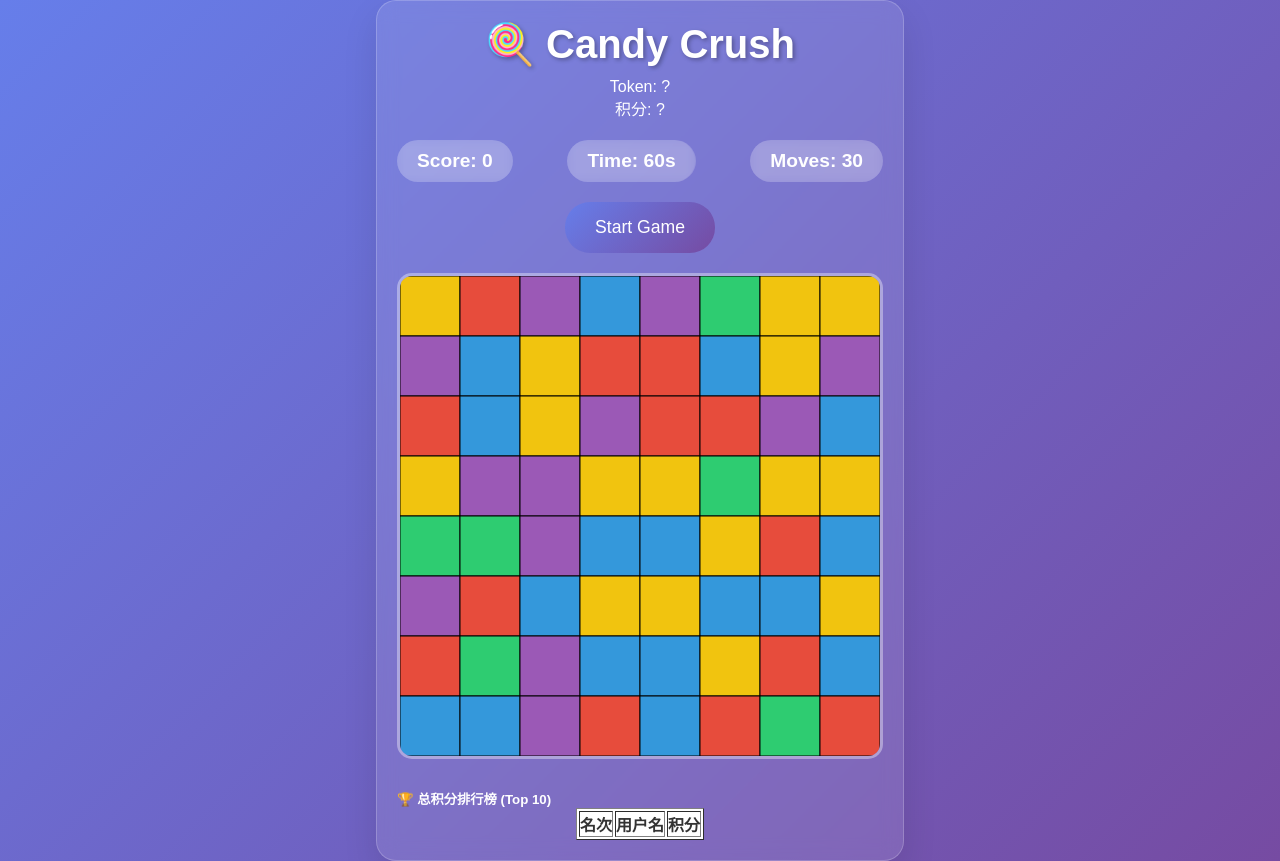
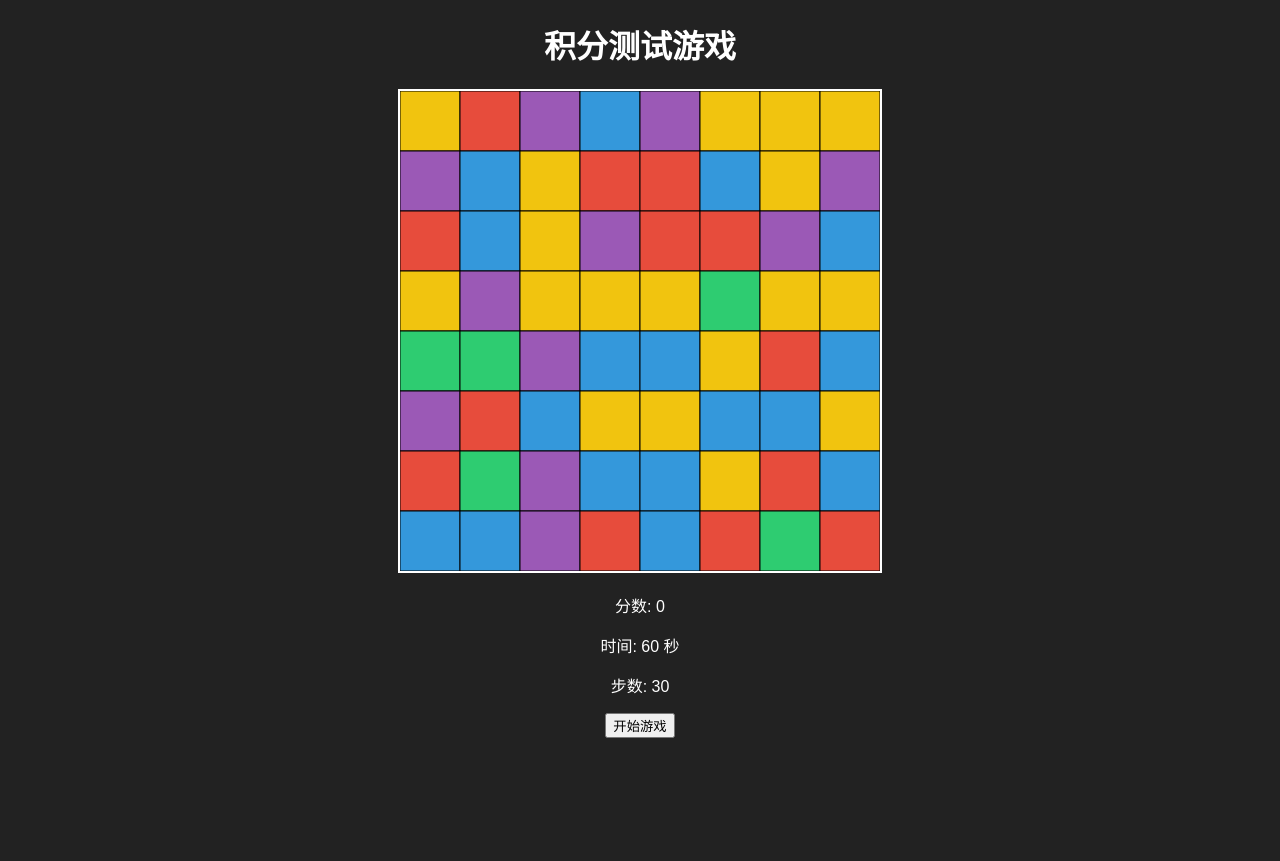
Before and after one commit to Dreamchaser-aus/candybackend, a Flask app: page /game in a window 1280 px wide. After the commit the page ends 738 px from the top, so only its background shows below. Run offline with Flask 3, Linux system fonts and the light colour scheme; lists and menus that the app fills with data are empty; some libraries are stand-ins or nearby versions.

Commit message:
Update game.html

```diff
--- a/templates/game.html
+++ b/templates/game.html
@@ -1,198 +1,39 @@
-
 <!DOCTYPE html>
-<html lang="en">
+<html lang="zh">
 <head>
     <meta charset="UTF-8">
-    <meta name="viewport" content="width=device-width, initial-scale=1.0">
-    <title>Candy Crush - Match 3 Game</title>
-    <script src="https://code.jquery.com/jquery-3.6.0.min.js"></script>
-    <script src="https://telegram.org/js/telegram-web-app.js"></script>
+    <title>积分测试游戏</title>
     <style>
-        * {
-            margin: 0;
-            padding: 0;
-            box-sizing: border-box;
-        }
-
-        body {
-            font-family: 'Arial', sans-serif;
-            background: linear-gradient(135deg, #667eea 0%, #764ba2 100%);
-            display: flex;
-            justify-content: center;
-            align-items: center;
-            min-height: 100vh;
-            color: white;
-        }
-
-        .game-container {
-            background: rgba(255, 255, 255, 0.1);
-            backdrop-filter: blur(10px);
-            border-radius: 20px;
-            padding: 20px;
-            box-shadow: 0 15px 35px rgba(0, 0, 0, 0.1);
-            border: 1px solid rgba(255, 255, 255, 0.2);
-        }
-
-        .game-header {
-            text-align: center;
-            margin-bottom: 20px;
-        }
-
-        .game-title {
-            font-size: 2.5em;
-            font-weight: bold;
-            text-shadow: 2px 2px 4px rgba(0, 0, 0, 0.3);
-            margin-bottom: 10px;
-        }
-
-        .game-stats {
-            display: flex;
-            justify-content: space-between;
-            margin-bottom: 20px;
-            font-size: 1.2em;
-            font-weight: bold;
-        }
-
-        .stat-item {
-            background: rgba(255, 255, 255, 0.2);
-            padding: 10px 20px;
-            border-radius: 25px;
-            backdrop-filter: blur(5px);
-        }
-
-        #gameCanvas {
-            border: 3px solid rgba(255, 255, 255, 0.3);
-            border-radius: 15px;
-            background: rgba(255, 255, 255, 0.1);
-            display: block;
-            margin: 0 auto;
-            cursor: grab;
-        }
-
-        #gameCanvas:active {
-            cursor: grabbing;
-        }
-
-        .game-over {
-            position: fixed;
-            top: 0;
-            left: 0;
-            width: 100%;
-            height: 100%;
-            background: rgba(0, 0, 0, 0.8);
-            display: none;
-            justify-content: center;
-            align-items: center;
-            z-index: 1000;
-        }
-
-        .game-over-content {
-            background: white;
-            color: #333;
-            padding: 40px;
-            border-radius: 20px;
-            text-align: center;
-            max-width: 400px;
-            box-shadow: 0 20px 40px rgba(0, 0, 0, 0.3);
-        }
-
-        .game-over h2 {
-            font-size: 2em;
-            margin-bottom: 20px;
-            color: #667eea;
-        }
-
-        .final-score {
-            font-size: 3em;
-            font-weight: bold;
-            color: #764ba2;
-            margin: 20px 0;
-        }
-
-        .restart-btn {
-            background: linear-gradient(135deg, #667eea 0%, #764ba2 100%);
-            color: white;
-            border: none;
-            padding: 15px 30px;
-            border-radius: 25px;
-            font-size: 1.1em;
-            cursor: pointer;
-            transition: transform 0.2s;
-        }
-
-        .restart-btn:hover {
-            transform: scale(1.05);
-        }
-
-        @media (max-width: 600px) {
-            .game-container {
-                padding: 15px;
-                margin: 10px;
-            }
-
-            .game-title {
-                font-size: 2em;
-            }
-
-            .game-stats {
-                font-size: 1em;
-            }
-
-            #gameCanvas {
-                max-width: 100%;
-            }
-        }
+        body { background: #222; color: #fff; text-align: center; font-family: Arial, sans-serif; }
+        canvas { background: #444; display: block; margin: 20px auto; border: 2px solid #fff; }
+        #gameOverModal { position: fixed; top: 0; left: 0; width: 100%; height: 100%; background: rgba(0,0,0,0.8);
+                         color: #fff; display: none; justify-content: center; align-items: center; flex-direction: column; }
+        #gameOverModal button { padding: 10px 20px; margin-top: 20px; background: #28a745; color: white;
+                                border: none; border-radius: 5px; cursor: pointer; }
+        #gameOverModal button:hover { background: #218838; }
     </style>
 </head>
 <body>
-    <div class="game-container">
-        <div class="game-header">
-            <h1 class="game-title">🍭 Candy Crush</h1>
-            <p class="stats">Token: <span id="token">?</span></p>
-            <p class="stats">积分: <span id="points">?</span></p>
-        </div>
-        <div class="game-stats">
-            <div class="stat-item">
-                <span>Score: </span>
-                <span id="score">0</span>
-            </div>
-            <div class="stat-item">
-                <span>Time: </span>
-                <span id="timer">60</span>s
-            </div>
-            <div class="stat-item">
-                <span>Moves: </span>
-                <span id="moves">30</span>
-            </div>
-        </div>
-        <div style="text-align: center; margin-bottom: 20px;">
-            <button id="controlButton" class="restart-btn">Start Game</button>
-        </div>
-        <canvas id="gameCanvas" width="480" height="480"></canvas>
-        <!-- 排行榜 -->
-        <div id="rankBlock" style="margin-top: 30px;">
-            <h5>🏆 总积分排行榜 (Top 10)</h5>
-            <table border="1" style="margin:auto; background:white; color:#333;">
-              <thead><tr><th>名次</th><th>用户名</th><th>积分</th></tr></thead>
-              <tbody id="rankBody"></tbody>
-            </table>
-        </div>
+    <h1>积分测试游戏</h1>
+    <canvas id="gameCanvas" width="480" height="480"></canvas>
+    <div>
+        <p>分数: <span id="score">0</span></p>
+        <p>时间: <span id="timer">60</span> 秒</p>
+        <p>步数: <span id="moves">30</span></p>
+        <button id="controlButton">开始游戏</button>
     </div>
 
-    <div class="game-over" id="gameOverModal">
-        <div class="game-over-content">
-            <h2>🎉 Game Over!</h2>
-            <div class="final-score" id="finalScore">0</div>
-            <p>Great job! Your score has been submitted.</p>
-            <button class="restart-btn" onclick="restartGame()">Play Again</button>
-        </div>
+    <div id="gameOverModal">
+        <h2>🎉 游戏结束!</h2>
+        <p>你的分数: <span id="finalScore"></span></p>
+        <button onclick="restartGame()">重新开始</button>
     </div>
 
+    <script src="https://code.jquery.com/jquery-3.6.0.min.js"></script>
     <script>
         const GRID_SIZE = 8;
         const CELL_SIZE = 60;
         const COLORS = ['#e74c3c', '#f1c40f', '#3498db', '#9b59b6', '#2ecc71'];
-        const POINTS_PER_BLOCK = 10;
         const GAME_TIME = 60;
         const MAX_MOVES = 30;
 
@@ -200,12 +41,14 @@
         let score = 0;
         let timeLeft = GAME_TIME;
         let movesLeft = MAX_MOVES;
-        let gameActive = true;
+        let gameActive = false;
+        let gamePaused = true;
+        let timerInterval = null;
         let selectedCell = null;
         let dragStart = null;
-        let animating = false;
-        let gamePaused = true;
-        let timerInterval = null;
+
+        // ✅ 写死 user_id（请先确保数据库有这条用户）
+        let userId = '100001';
 
         const canvas = document.getElementById('gameCanvas');
         const ctx = canvas.getContext('2d');
@@ -218,7 +61,6 @@
                     grid[row][col] = Math.floor(Math.random() * COLORS.length);
                 }
             }
-            removeInitialMatches();
             score = 0;
             timeLeft = GAME_TIME;
             movesLeft = MAX_MOVES;
@@ -226,31 +68,8 @@
             gamePaused = true;
             clearInterval(timerInterval);
             updateUI();
-            document.getElementById('controlButton').textContent = "Start Game";
+            document.getElementById('controlButton').textContent = "开始游戏";
             render();
-        }
-
-        function removeInitialMatches() {
-            let hasMatches = true;
-            while (hasMatches) {
-                hasMatches = false;
-                for (let row = 0; row < GRID_SIZE; row++) {
-                    for (let col = 0; col < GRID_SIZE; col++) {
-                        if (col <= GRID_SIZE - 3) {
-                            if (grid[row][col] === grid[row][col + 1] && grid[row][col] === grid[row][col + 2]) {
-                                grid[row][col] = Math.floor(Math.random() * COLORS.length);
-                                hasMatches = true;
-                            }
-                        }
-                        if (row <= GRID_SIZE - 3) {
-                            if (grid[row][col] === grid[row + 1][col] && grid[row][col] === grid[row + 2][col]) {
-                                grid[row][col] = Math.floor(Math.random() * COLORS.length);
-                                hasMatches = true;
-                            }
-                        }
-                    }
-                }
-            }
         }
 
         function render() {
@@ -280,7 +99,7 @@
         function handleMouseUp(e) {
             if (!gameActive || gamePaused || !dragStart || !selectedCell) return;
             if (!cellsEqual(dragStart, selectedCell)) {
-                attemptSwap(dragStart, selectedCell);
+                swapCells(dragStart, selectedCell);
             }
             dragStart = null;
             selectedCell = null;
@@ -305,11 +124,11 @@
             return cell1 && cell2 && cell1.row === cell2.row && cell1.col === cell2.col;
         }
 
-        function attemptSwap(cell1, cell2) {
+        function swapCells(cell1, cell2) {
             const temp = grid[cell1.row][cell1.col];
             grid[cell1.row][cell1.col] = grid[cell2.row][cell2.col];
             grid[cell2.row][cell2.col] = temp;
-            score += POINTS_PER_BLOCK;
+            score += 10;
             movesLeft--;
             updateUI();
         }
@@ -320,7 +139,7 @@
                 if (!gameActive || gamePaused) return;
                 timeLeft--;
                 updateUI();
-                if (timeLeft <= 0) {
+                if (timeLeft <= 0 || movesLeft <= 0) {
                     clearInterval(timerInterval);
                     endGame();
                 }
@@ -336,7 +155,8 @@
         function endGame() {
             gameActive = false;
             document.getElementById('finalScore').textContent = score;
-            document.getElementById('gameOverModal').style.display = 'block';
+            document.getElementById('gameOverModal').style.display = 'flex';
+            submitScore();
         }
 
         function restartGame() {
@@ -344,51 +164,37 @@
             initGame();
         }
 
+        function submitScore() {
+            $.post("/play", {
+                user_id: userId,
+                score: score
+            }, function(data) {
+                console.log("✅ 提交成功", data);
+            }).fail(function(err) {
+                alert("提交失败: " + (err.responseJSON?.error || "未知错误"));
+            });
+        }
+
         document.getElementById('controlButton').addEventListener('click', () => {
-            const btn = document.getElementById('controlButton');
             if (!gameActive) {
                 gameActive = true;
                 gamePaused = false;
-                btn.textContent = "Pause";
+                document.getElementById('controlButton').textContent = "暂停";
                 startTimer();
                 return;
             }
             if (gamePaused) {
                 gamePaused = false;
-                btn.textContent = "Pause";
+                document.getElementById('controlButton').textContent = "暂停";
                 startTimer();
             } else {
                 gamePaused = true;
-                btn.textContent = "Continue";
+                document.getElementById('controlButton').textContent = "继续";
                 clearInterval(timerInterval);
             }
         });
 
-        // Start the game
         initGame();
-        loadRanking();
-        // ✅ 插在这后面
-        document.getElementById('controlButton').addEventListener('click', () => {
-            const btn = document.getElementById('controlButton');
-
-            if (!gameActive) {
-                gameActive = true;
-                gamePaused = false;
-                btn.textContent = "Pause";
-                startTimer();
-                return;
-            }
-
-            if (gamePaused) {
-                gamePaused = false;
-                btn.textContent = "Pause";
-                startTimer();
-            } else {
-                gamePaused = true;
-                btn.textContent = "Continue";
-                clearInterval(timerInterval);
-            }
-        });
     </script>
 </body>
 </html>
```
